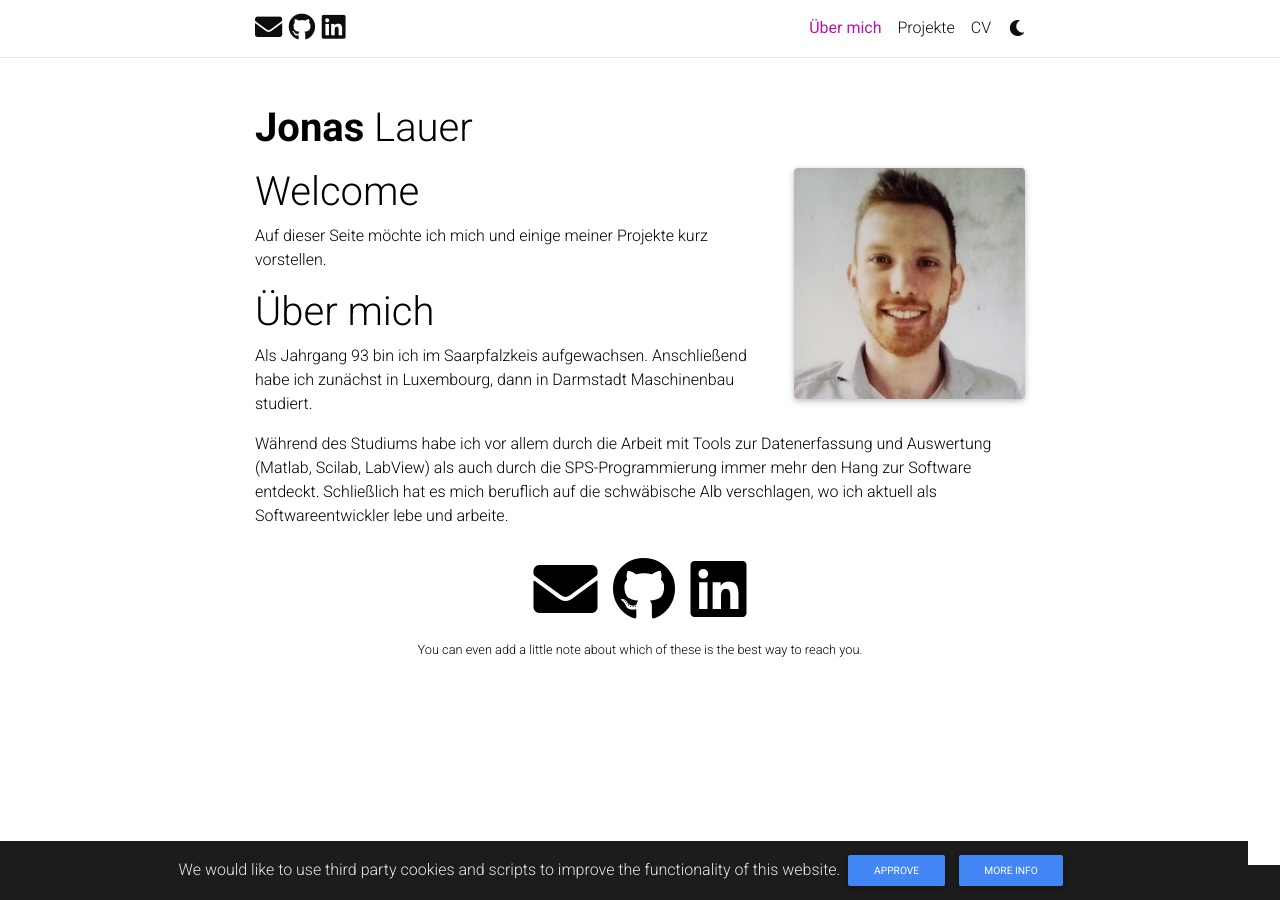
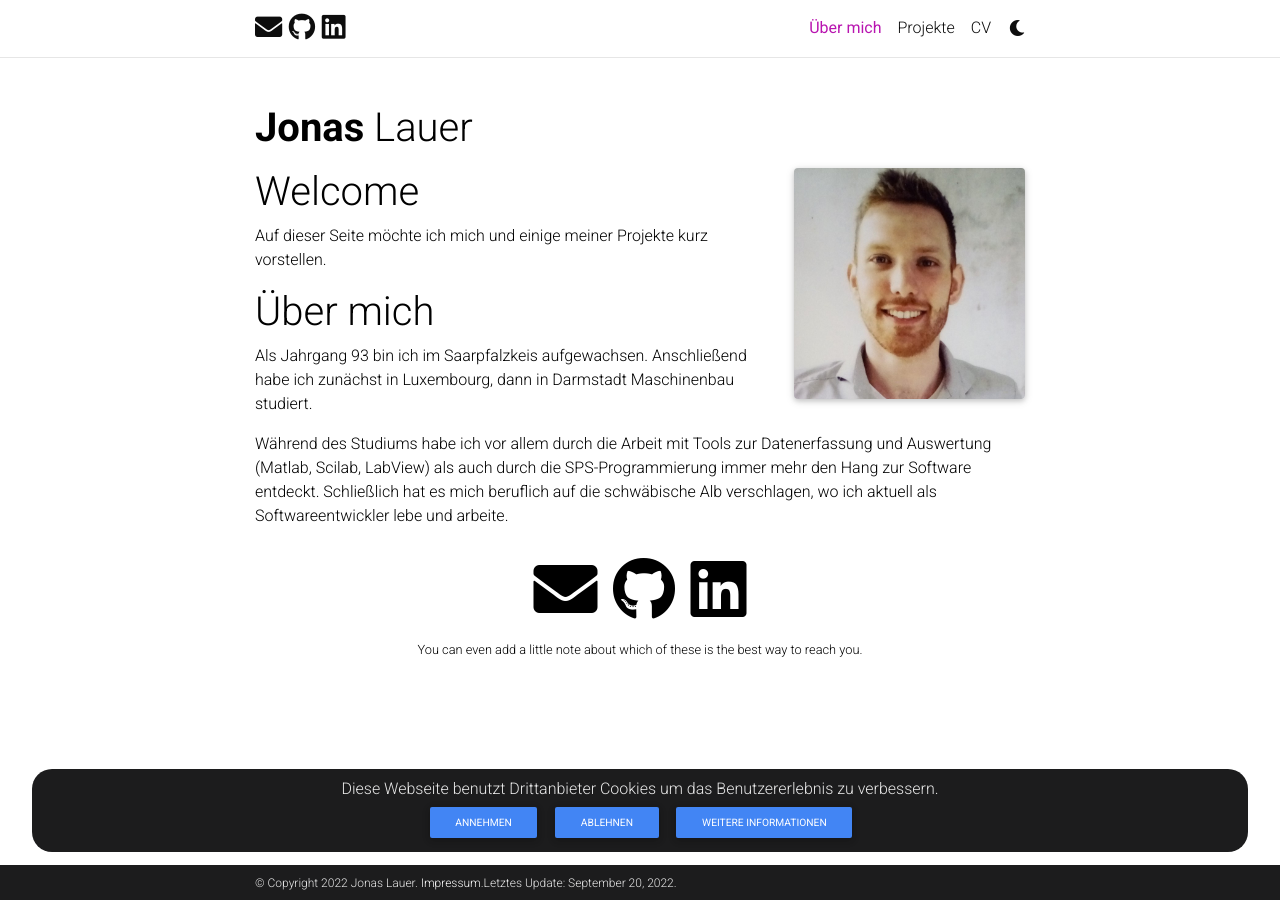
Before and after one commit to jnslr/jnslr.github.io, a Jekyll site: the page built from _pages/about.md, in a window 1280 px wide. Built offline with Jekyll 4.4.1, drawn with Linux system fonts in a browser that asks for light colours; a style sheet for code colours, icons or effects is not loaded.

Commit message:
Improve Cookie banner, translate some texts

```diff
--- a/_includes/cookie-consent.html
+++ b/_includes/cookie-consent.html
@@ -1,5 +1,16 @@
 <style>
-    #cookie-notice { z-index:9999; padding: 0.5rem 1rem; display: none; text-align: center; position: fixed; bottom: 0; width: calc(100% - 2rem); background: var(--global-footer-bg-color);}
+    #cookie-notice {
+        z-index:9999;
+        padding: 0.5rem 1rem;
+        display: none;
+        text-align: center;
+        position: fixed;
+        bottom: 3rem;
+        left: 2rem;
+        width: calc(100% - 4rem);
+        background: var(--global-footer-bg-color);
+        border-radius: 20px;
+    }
     #cookie-notice a {display: inline-block; cursor: pointer; margin-left: 0.5rem;}
     @media (max-width: 800px) {
         #cookie-notice span {display: block; padding-top: 3px; margin-bottom: 1rem;}
@@ -9,7 +20,13 @@
         color: var(--global-footer-text-color);
     }
 </style>
-<div id="cookie-notice"><span>We would like to use third party cookies and scripts to improve the functionality of this website.</span><a id="cookie-notice-accept" class="btn btn-primary btn-sm">Approve</a><a href="/impressum" class="btn btn-primary btn-sm">More info</a></div>
+<div id="cookie-notice">
+    <span>Diese Webseite benutzt Drittanbieter Cookies um das Benutzererlebnis zu verbessern.</span><br>
+    <a id="cookie-notice-accept" class="btn btn-primary btn-sm">Annehmen</a>
+    <a id="cookie-notice-decline" class="btn btn-primary btn-sm">Ablehnen</a>
+    <a href="/impressum" class="btn btn-primary btn-sm">Weitere Informationen</a>
+</div>
+
 <script>
     function createCookie(name,value,days) {
         var expires = "";
--- a/_includes/footer.html
+++ b/_includes/footer.html
@@ -6,7 +6,7 @@
         <a href="{{ site.url }}{{ site.baseurl }}{{ site.impressum_path }}">Impressum</a>.
         {%- endif -%}
         {%- if site.last_updated -%}
-        Last updated: {{ "now" | date: '%B %d, %Y' }}.
+        Letztes Update: {{ "now" | date: '%B %d, %Y' }}.
         {%- endif %}
       </div>
     </footer>
@@ -18,7 +18,7 @@
         <a href="{{ site.url }}{{ site.baseurl }}{{ site.impressum_path }}">Impressum</a>.
         {%- endif -%}
         {%- if site.last_updated -%}
-        Last updated: {{ "now" | date: '%B %d, %Y' }}.
+        Letztes Update: {{ "now" | date: '%B %d, %Y' }}.
         {%- endif %}
       </div>
     </footer>
```
Also changed, not shown: other parts of _includes/cookie-consent.html (+10 -2 lines).
